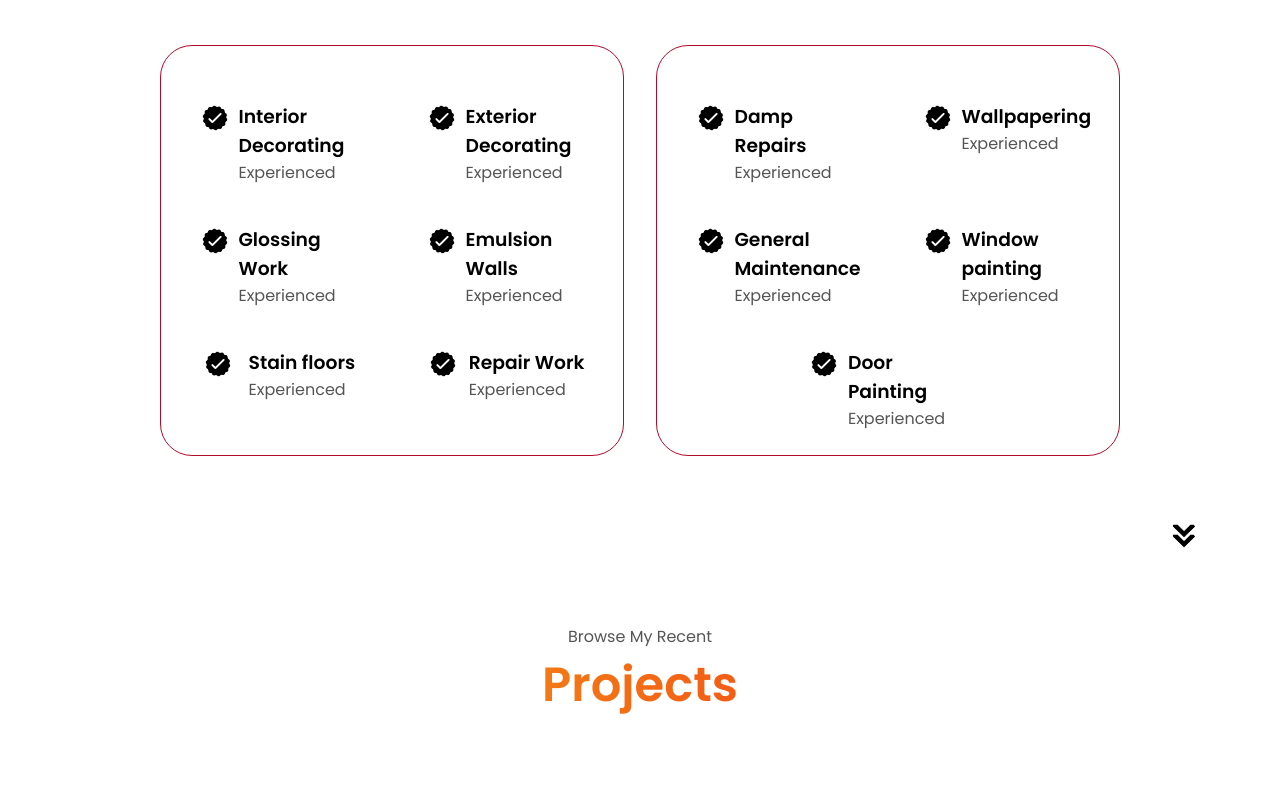
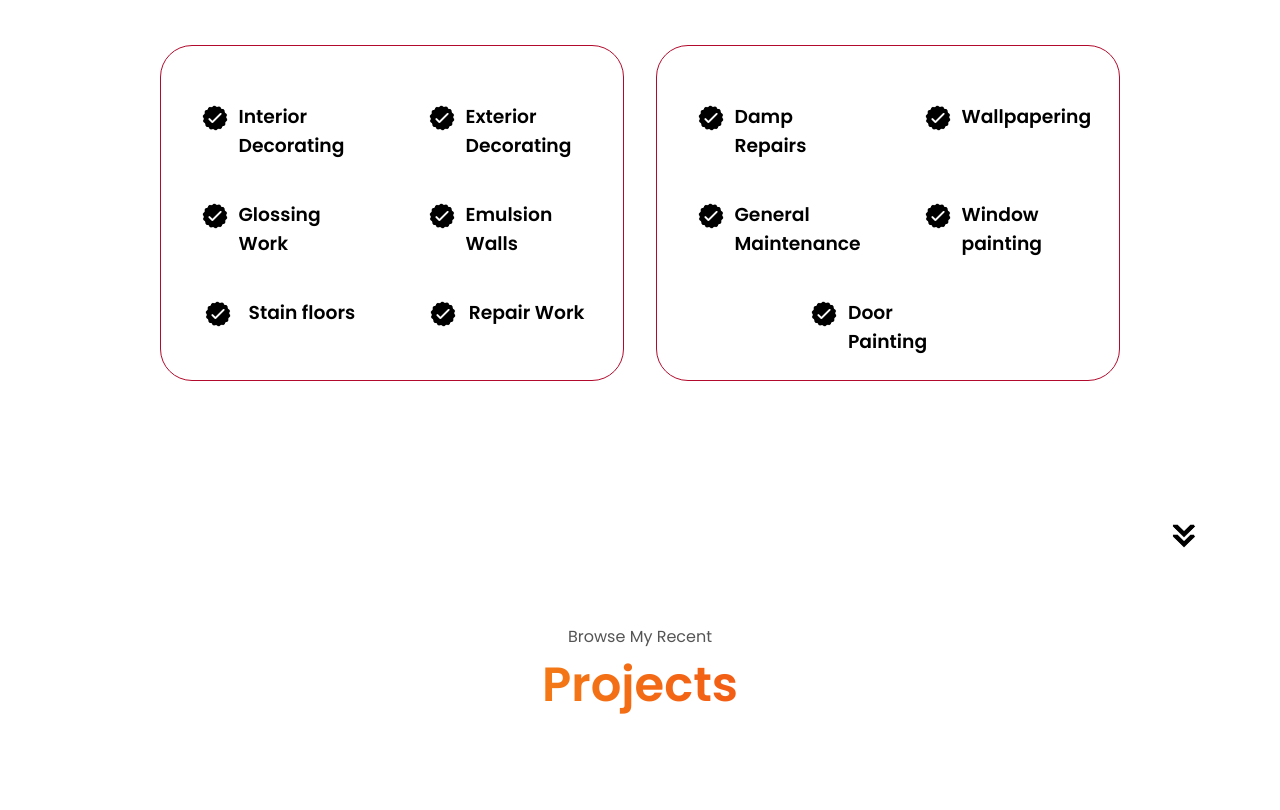
Before and after one commit to ognjensold/website, a plain HTML site: page duncanmartin.html in a window 1280 px wide. Shown: the part 1840-2650 px from the top of the page. Drawn offline with Linux system fonts and the light colour scheme.

Commit message:
Update duncanmartin.html

```diff
--- a/duncanmartin.html
+++ b/duncanmartin.html
@@ -122,7 +122,7 @@
                 />
                 <div>
                   <h3>Interior Decorating</h3>
-                  <p>Experienced</p>
+
                 </div>
               </article>
               <article>
@@ -133,7 +133,6 @@
                 />
                 <div>
                   <h3>Exterior Decorating</h3>
-                  <p>Experienced</p>
                 </div>
               </article>
               <article>
@@ -144,7 +143,6 @@
                 />
                 <div>
                   <h3>Glossing Work</h3>
-                  <p>Experienced</p>
                 </div>
               </article>
               <article>
@@ -155,7 +153,6 @@
                 />
                 <div>
                   <h3>Emulsion Walls</h3>
-                  <p>Experienced</p>
                 </div>
               </article>
               <article>
@@ -166,7 +163,6 @@
                 />
                 <div>
                   <h3>Stain floors</h3>
-                  <p>Experienced</p>
                 </div>
               </article>
               <article>
@@ -177,7 +173,6 @@
                 />
                 <div>
                   <h3>Repair Work</h3>
-                  <p>Experienced</p>
                 </div>
               </article>
             </div>
@@ -193,7 +188,6 @@
                 />
                 <div>
                   <h3>Damp Repairs</h3>
-                  <p>Experienced</p>
                 </div>
               </article>
               <article>
@@ -204,7 +198,6 @@
                 />
                 <div>
                   <h3>Wallpapering</h3>
-                  <p>Experienced</p>
                 </div>
               </article>
               <article>
@@ -215,7 +208,6 @@
                 />
                 <div>
                   <h3>General Maintenance</h3>
-                  <p>Experienced</p>
                 </div>
               </article>
               <article>
@@ -226,7 +218,6 @@
                 />
                 <div>
                   <h3>Window painting</h3>
-                  <p>Experienced</p>
                 </div>
               </article>
               <article>
@@ -237,7 +228,6 @@
                 />
                 <div>
                   <h3>Door Painting</h3>
-                  <p>Experienced</p>
                 </div>
               </article>
             </div>
```
